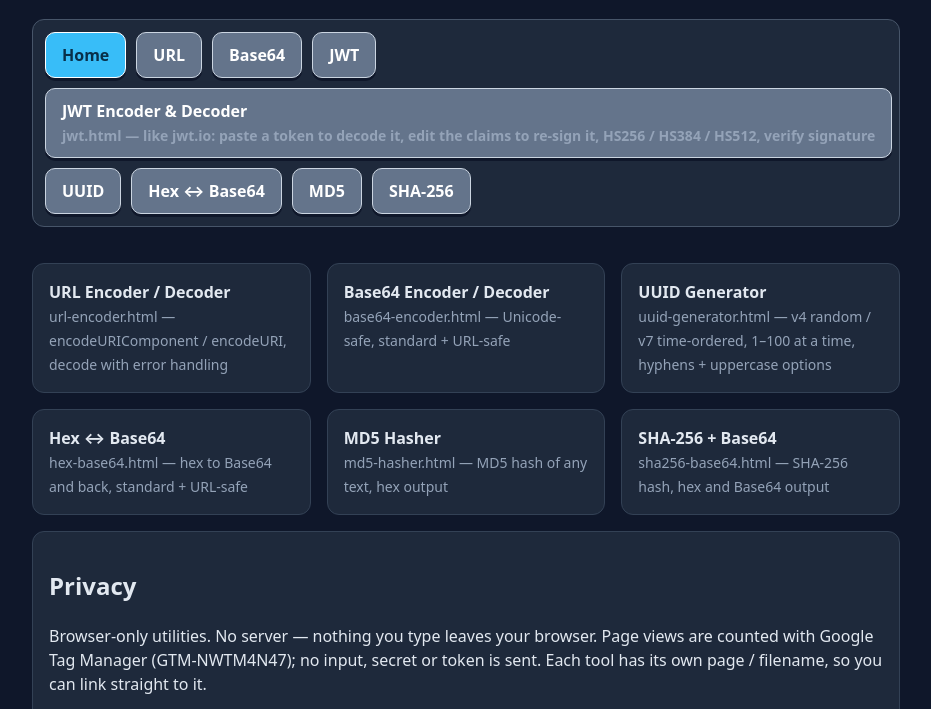
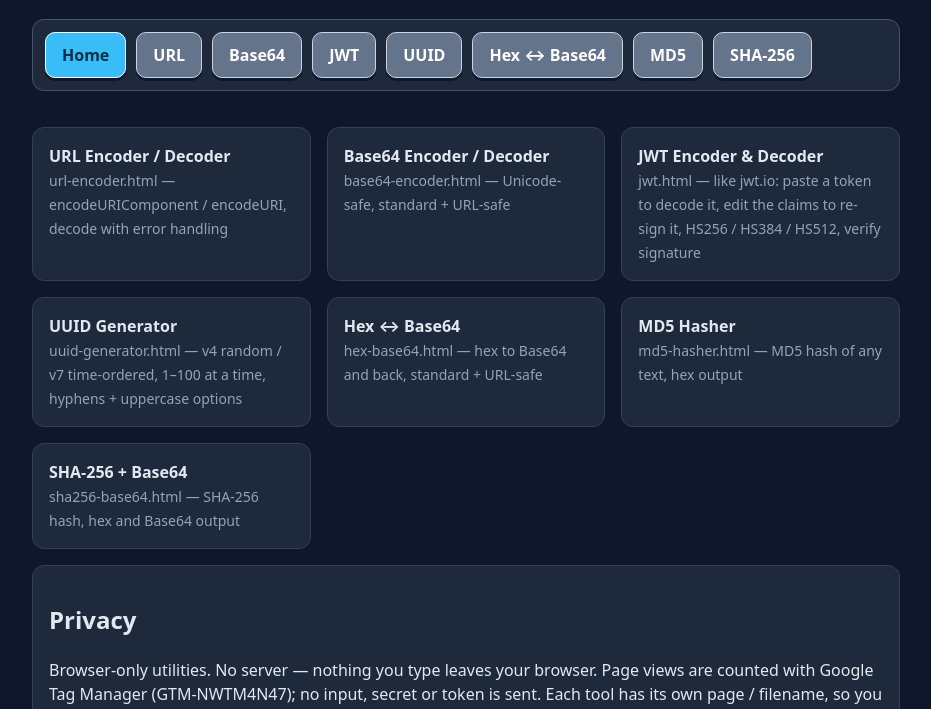
Before and after one commit to rtagra/encoder-util, a plain HTML site: page index.html in a window 1280 px wide. Shown: the part 88-797 px from the top of the page, without its empty margins (174-1105 px from the left). Drawn offline with Linux system fonts and the light colour scheme.

Commit message:
Fix home page: remove stray JWT card from nav, put it in the grid

```diff
--- a/index.html
+++ b/index.html
@@ -26,11 +26,11 @@
   gtag('js', new Date());
 </script></head>
 <body><header><h1>encoder-util</h1>
-<nav><a href="index.html" class="active" aria-current="page">Home</a><a href="url-encoder.html">URL</a><a href="base64-encoder.html">Base64</a><a href="jwt.html">JWT</a><a href="jwt.html"><strong>JWT Encoder &amp; Decoder</strong><br><span class="muted">jwt.html — like jwt.io: paste a token to decode it, edit the claims to re-sign it, HS256 / HS384 / HS512, verify signature</span></a>
-<a href="uuid-generator.html">UUID</a><a href="hex-base64.html">Hex ↔ Base64</a><a href="md5-hasher.html">MD5</a><a href="sha256-base64.html">SHA-256</a></nav></header>
+<nav><a href="index.html" class="active" aria-current="page">Home</a><a href="url-encoder.html">URL</a><a href="base64-encoder.html">Base64</a><a href="jwt.html">JWT</a><a href="uuid-generator.html">UUID</a><a href="hex-base64.html">Hex ↔ Base64</a><a href="md5-hasher.html">MD5</a><a href="sha256-base64.html">SHA-256</a></nav></header>
 <main><div class="grid">
 <a href="url-encoder.html"><strong>URL Encoder / Decoder</strong><br><span class="muted">url-encoder.html — encodeURIComponent / encodeURI, decode with error handling</span></a>
 <a href="base64-encoder.html"><strong>Base64 Encoder / Decoder</strong><br><span class="muted">base64-encoder.html — Unicode-safe, standard + URL-safe</span></a>
+<a href="jwt.html"><strong>JWT Encoder &amp; Decoder</strong><br><span class="muted">jwt.html — like jwt.io: paste a token to decode it, edit the claims to re-sign it, HS256 / HS384 / HS512, verify signature</span></a>
 <a href="uuid-generator.html"><strong>UUID Generator</strong><br><span class="muted">uuid-generator.html — v4 random / v7 time-ordered, 1–100 at a time, hyphens + uppercase options</span></a>
 <a href="hex-base64.html"><strong>Hex ↔ Base64</strong><br><span class="muted">hex-base64.html — hex to Base64 and back, standard + URL-safe</span></a>
 <a href="md5-hasher.html"><strong>MD5 Hasher</strong><br><span class="muted">md5-hasher.html — MD5 hash of any text, hex output</span></a>
```
